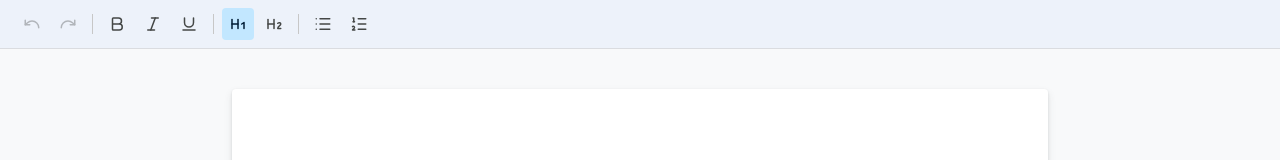
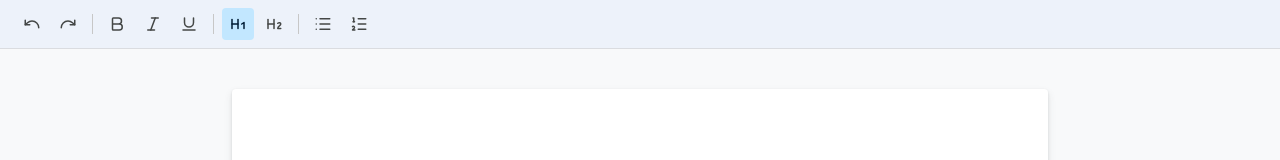
Before and after one commit to divya-3005/ColabDocs, a React (Vite) app in the folder client/: page / in a window 1280 px wide. Shown: the top 160 px of the page. Built offline with nearby package versions, Linux system fonts and the light colour scheme.

Commit message:
fix: make toolbar reactive to editor transactions and fix undo/redo

```diff
--- a/client/src/components/DocumentEditor.tsx
+++ b/client/src/components/DocumentEditor.tsx
@@ -1,3 +1,4 @@
+import { useState, useEffect } from 'react';
 import { useEditor, EditorContent } from '@tiptap/react';
 import StarterKit from '@tiptap/starter-kit';
 import Underline from '@tiptap/extension-underline';
@@ -13,6 +14,17 @@ export const DocumentEditor = () => {
         <p>Start typing your thoughts, notes, or collaborating with your team in real time...</p>
         `
     })
+    const [, setTick] = useState(0);
+
+    useEffect(() => {
+        if (!editor) return;
+        const handleUpdate = () => setTick((tick) => tick + 1);
+        editor.on('transaction', handleUpdate);
+        return () => {
+            editor.off('transaction', handleUpdate);
+        };
+    }, [editor]);
+
     if (!editor) {
         return null;
     }
@@ -21,17 +33,19 @@ export const DocumentEditor = () => {
             {/* //tool bar */}
             <div className="doc-toolbar">
                 {/*buttons*/}
-                <button onClick={() => editor.chain().focus().undo().run()}
-                    disabled={!editor.can().undo()}
+                <button
+                    onClick={() => editor.chain().focus().undo().run()}
                     title="Undo"
                 >
-                    <Undo size={18}></Undo>
+                    <Undo size={18} />
                 </button>
-                <button onClick={() => editor.chain().focus().redo().run()}
-                    disabled={!editor.can().redo()}
-                    title="Redo">
-                    <Redo size={18}></Redo>
+                <button
+                    onClick={() => editor.chain().focus().redo().run()}
+                    title="Redo"
+                >
+                    <Redo size={18} />
                 </button>
+
                 <div className="toolbar-divider"></div>
                 <button onClick={() => editor.chain().focus().toggleBold().run()}
                     className={editor.isActive('bold') ? 'is-active' : ""}
```
